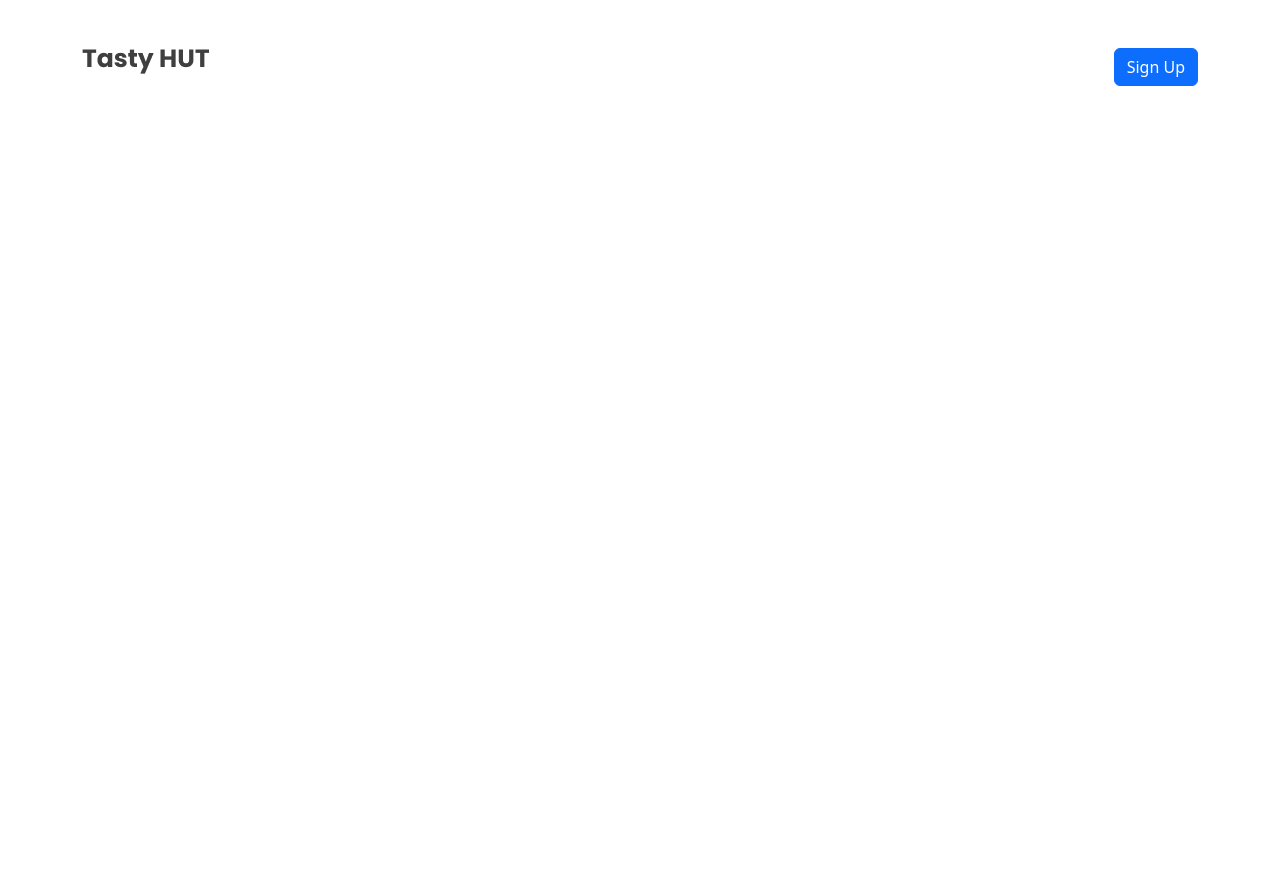
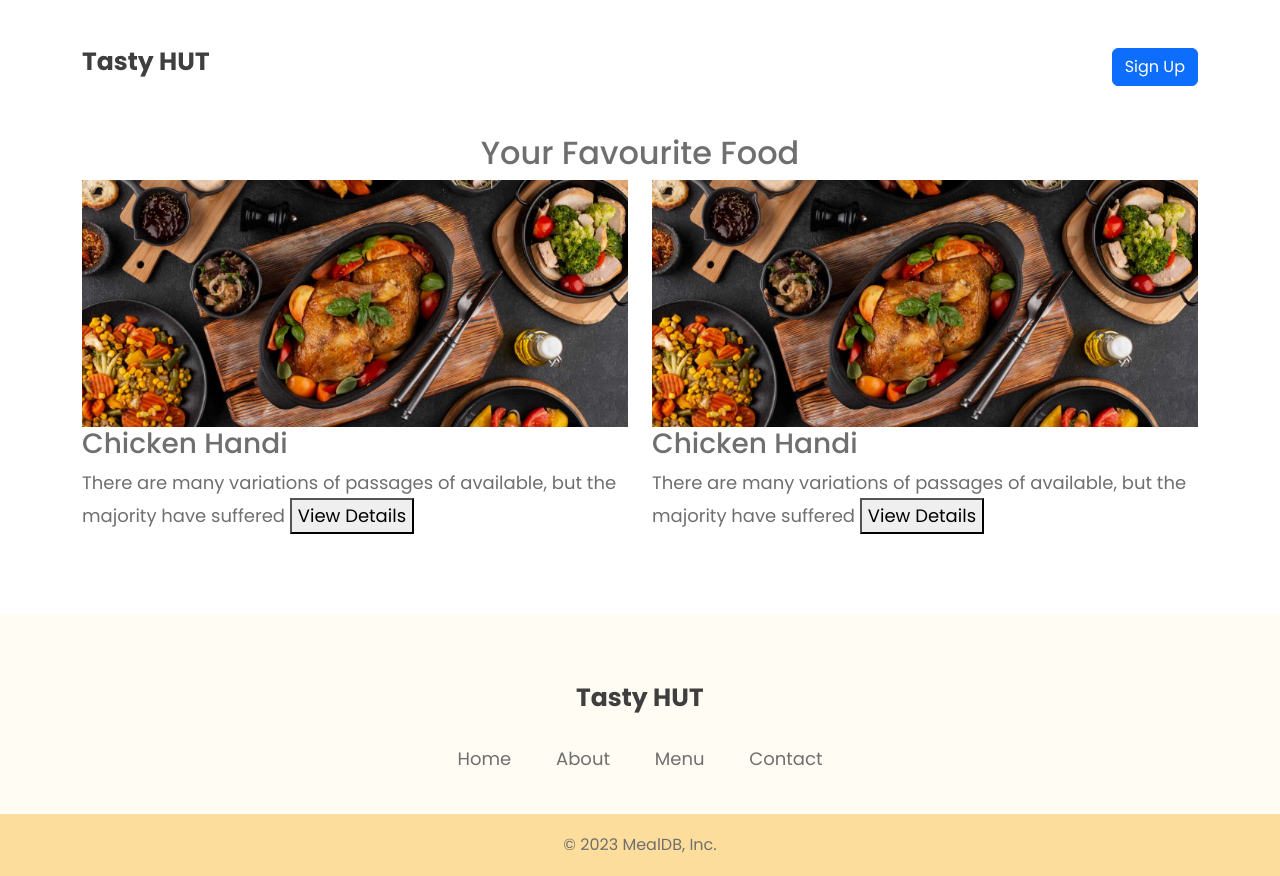
Before and after one commit to sepimran/mealbd-repo, a plain HTML site: page index.html in a window 1280 px wide. Before the commit the page ends 800 px from the top, so only its background shows below. Drawn offline with nearby package versions, Linux system fonts and the light colour scheme.

Commit message:
ui markup complete

```diff
--- a/assets/css/style.css
+++ b/assets/css/style.css
@@ -0,0 +1,60 @@
+@import url('https://fonts.googleapis.com/css2?family=Poppins:ital,wght@0,100;0,200;0,300;0,400;0,500;0,600;0,700;0,800;0,900;1,100;1,200;1,300;1,400;1,500;1,600;1,700;1,800;1,900&display=swap');
+*{
+    box-sizing: border-box;
+}
+
+img{
+    max-width: 100%;
+}
+
+body{
+    font-family: 'Poppins', sans-serif;
+    line-height: 1.66;
+    font-size: 18px;
+    color: #706F6F;
+}
+
+footer.footer-area {
+    background: #FFFCF3;
+    padding: 70px 0px 0px 0px;
+}
+
+.footer-menu ul {
+    padding: 0;
+    margin: 0;
+    list-style: none;
+}
+
+.footer-menu ul li {
+    display: inline-block;
+    margin: 0 20px;
+}
+
+.footer-menu ul li a {
+    color: #706F6F;
+    text-decoration: none;
+    display: inline-block;
+    transition: .3s all;
+}
+
+.footer-menu ul li a:hover {
+    color: #FFC107;
+}
+
+.footer-menu {
+    margin: 30px 0 40px 0;
+}
+
+.copy-right-area.text-center {
+    background: #FDDD9B;
+    padding: 18px;
+    font-size: 16px;
+}
+
+.copy-right-area p {
+    margin: 0;
+}
+
+section.banner-area {
+    padding-bottom: 80px;
+}
--- a/index.html
+++ b/index.html
@@ -27,6 +27,72 @@
         </div>
     </header>
 
+    <section class="banner-area">
+        <div class="container">
+            <div class="row justify-content-center">
+                <div class="col-lg-6">
+                    <div class="section-heading text-center">
+                        <h2>Your Favourite Food</h2>
+                    </div>
+                </div>
+            </div>
+
+            <div class="row">
+                <div class="col-lg-6">
+                    <div class="single-meal-item">
+                        <div class="meal-feauture-img">
+                            <img src="assets/images/banner-img.jpg" alt="">
+                        </div>
+                        <div class="meal-body">
+                            <h3>Chicken Handi</h3>
+                            There are many variations of passages of available, but the majority have suffered
+                            <button>View Details</button>
+                        </div>
+
+                    </div>
+                </div>
+
+                <div class="col-lg-6">
+                    <div class="single-meal-item">
+                        <div class="meal-feauture-img">
+                            <img src="assets/images/banner-img.jpg" alt="">
+                        </div>
+                        <div class="meal-body">
+                            <h3>Chicken Handi</h3>
+                            There are many variations of passages of available, but the majority have suffered
+                            <button>View Details</button>
+                        </div>
+
+                    </div>
+                </div>
+            </div>
+        </div>
+    </section>
+
+    <footer class="footer-area">
+        <div class="container">
+            <div class="row">
+                <div class="col-lg-12 text-center">
+                    <div class="footer-logo">
+                        <img src="assets/images/logo.png" alt="">
+                    </div>
+                    <div class="footer-menu">
+                        <ul>
+                            <li><a href="#">Home</a></li>
+                            <li><a href="#">About</a></li>
+                            <li><a href="#">Menu</a></li>
+                            <li><a href="#">Contact</a></li>
+                        </ul>
+                    </div>
+                </div>
+            </div>
+        </div>
+
+        <div class="copy-right-area text-center">
+            <p>© 2023 MealDB, Inc.</p>
+        </div>
+    </footer>
+
 
     <!-- JS -->
     <script src="https://cdn.jsdelivr.net/npm/bootstrap@5.3.0-alpha1/dist/js/bootstrap.bundle.min.js"></script>
```
